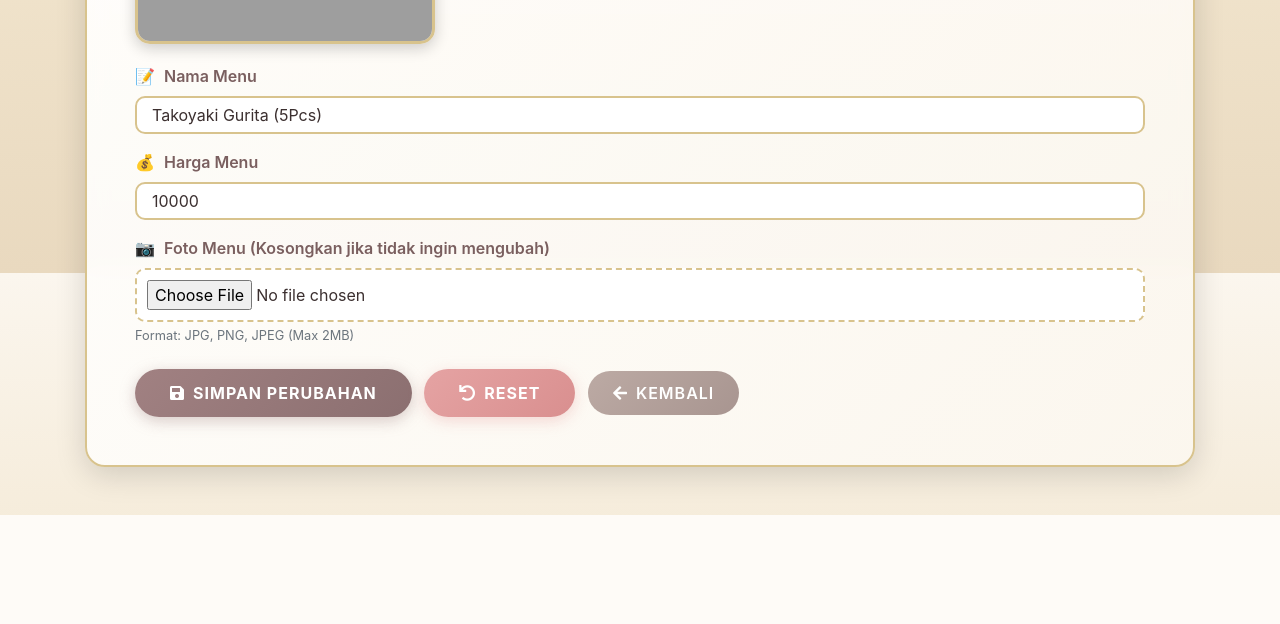
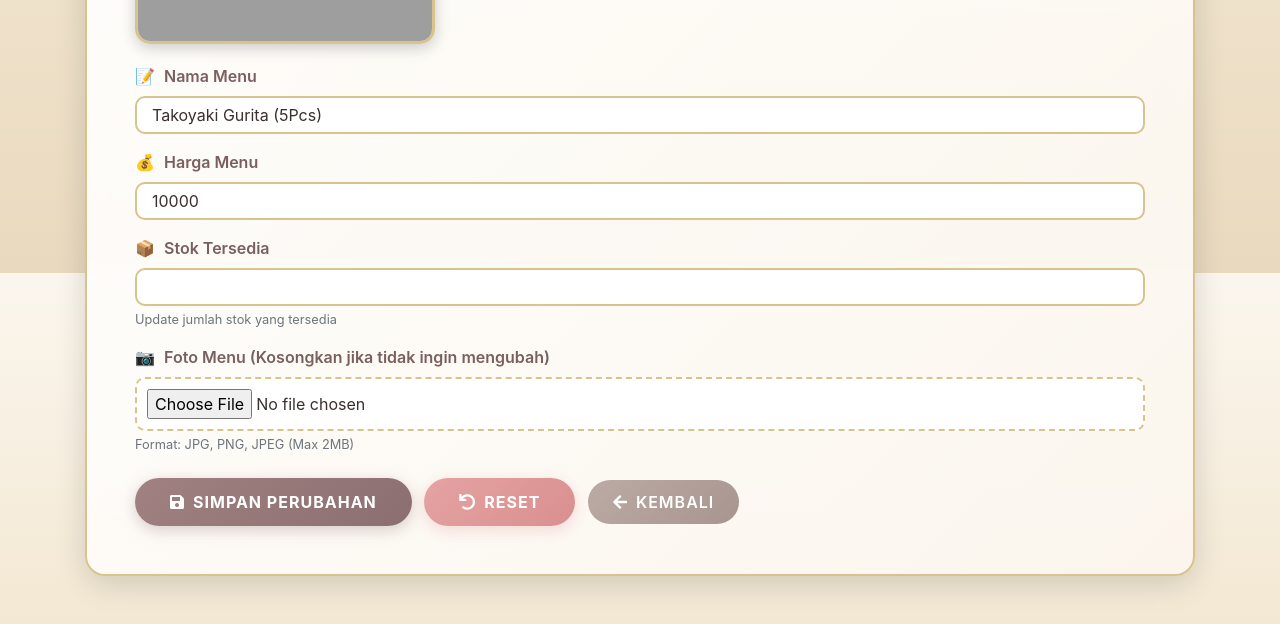
Before and after one commit to ProjectSI-KA21-PTA25-26/Kelompok_6, a PHP site: page /edit_menu.php?id_menu=38 in a window 1280 px wide. Shown: the part 527-1151 px from the top of the page. Before the commit the page ends 1042 px from the top, so only its background shows below. Run offline with PHP 8.4, Linux system fonts and the light colour scheme; a user stored in the database is signed in; data comes from the database, SQL or seed files in the repository; data that the repository does not hold is empty; grey boxes are pictures that could not be loaded.

Commit message:
Update edit_menu.php

```diff
--- a/takosai/edit_menu.php
+++ b/takosai/edit_menu.php
@@ -120,6 +120,10 @@ $result = mysqli_fetch_all($ambil, MYSQLI_ASSOC);
 
     label[for="harga1"]::before {
       content: '💰 ';
+    }
+
+    label[for="stok1"]::before {
+      content: '📦 ';
     }
 
     /* Form Controls */
@@ -304,6 +308,12 @@ $result = mysqli_fetch_all($ambil, MYSQLI_ASSOC);
         </div>
 
         <div class="form-group">
+          <label for="stok1">Stok Tersedia</label>
+          <input type="number" class="form-control" id="stok1" name="stok" value="<?php echo $result[0]['stok'] ?>" min="0" required>
+          <small class="form-text text-muted">Update jumlah stok yang tersedia</small>
+        </div>
+
+        <div class="form-group">
           <label for="gambar">Foto Menu (Kosongkan jika tidak ingin mengubah)</label>
           <input type="file" class="form-control-file border" id="gambar" name="gambar" accept="image/*">
           <small class="form-text text-muted">Format: JPG, PNG, JPEG (Max 2MB)</small>
```
